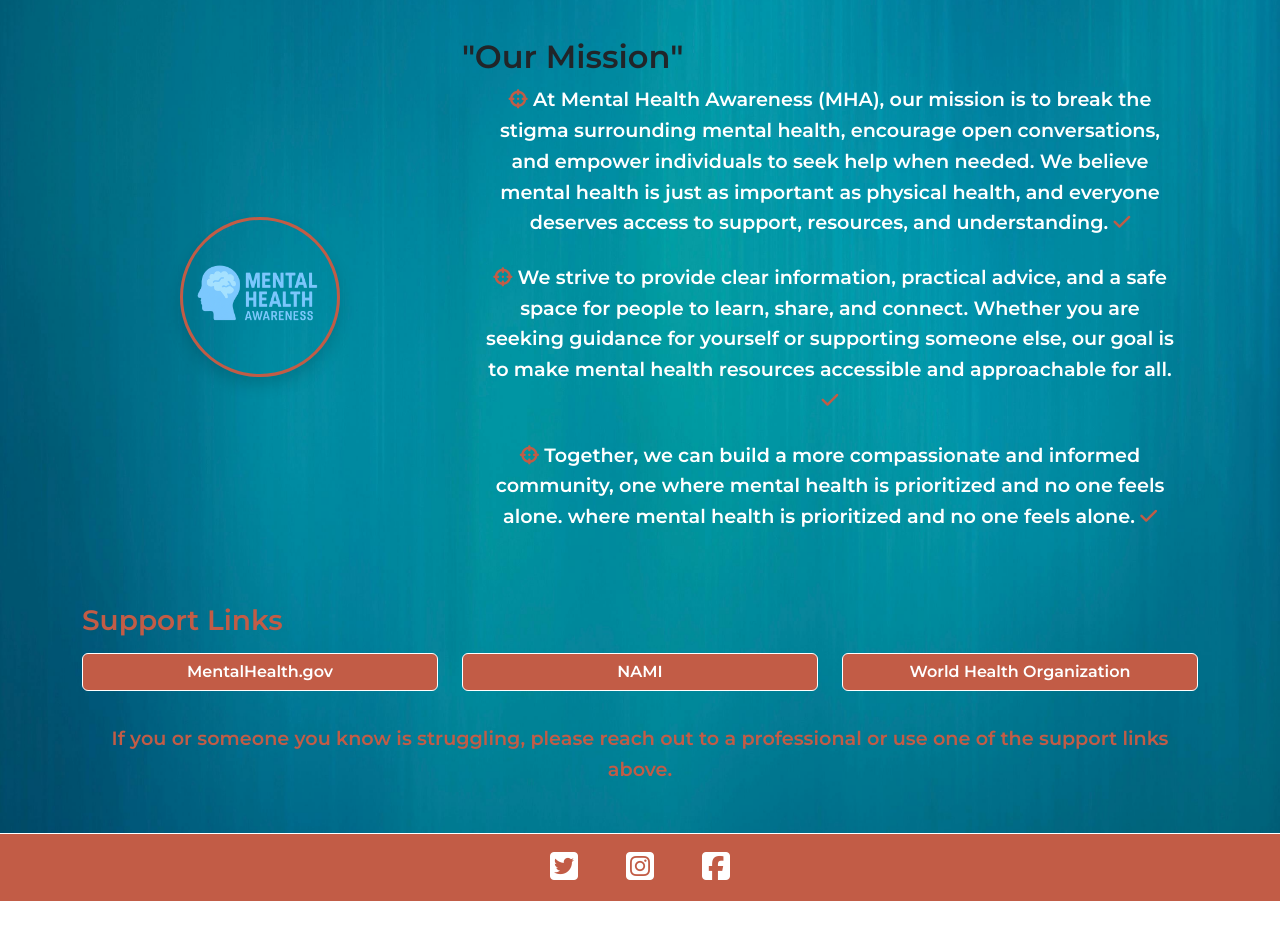
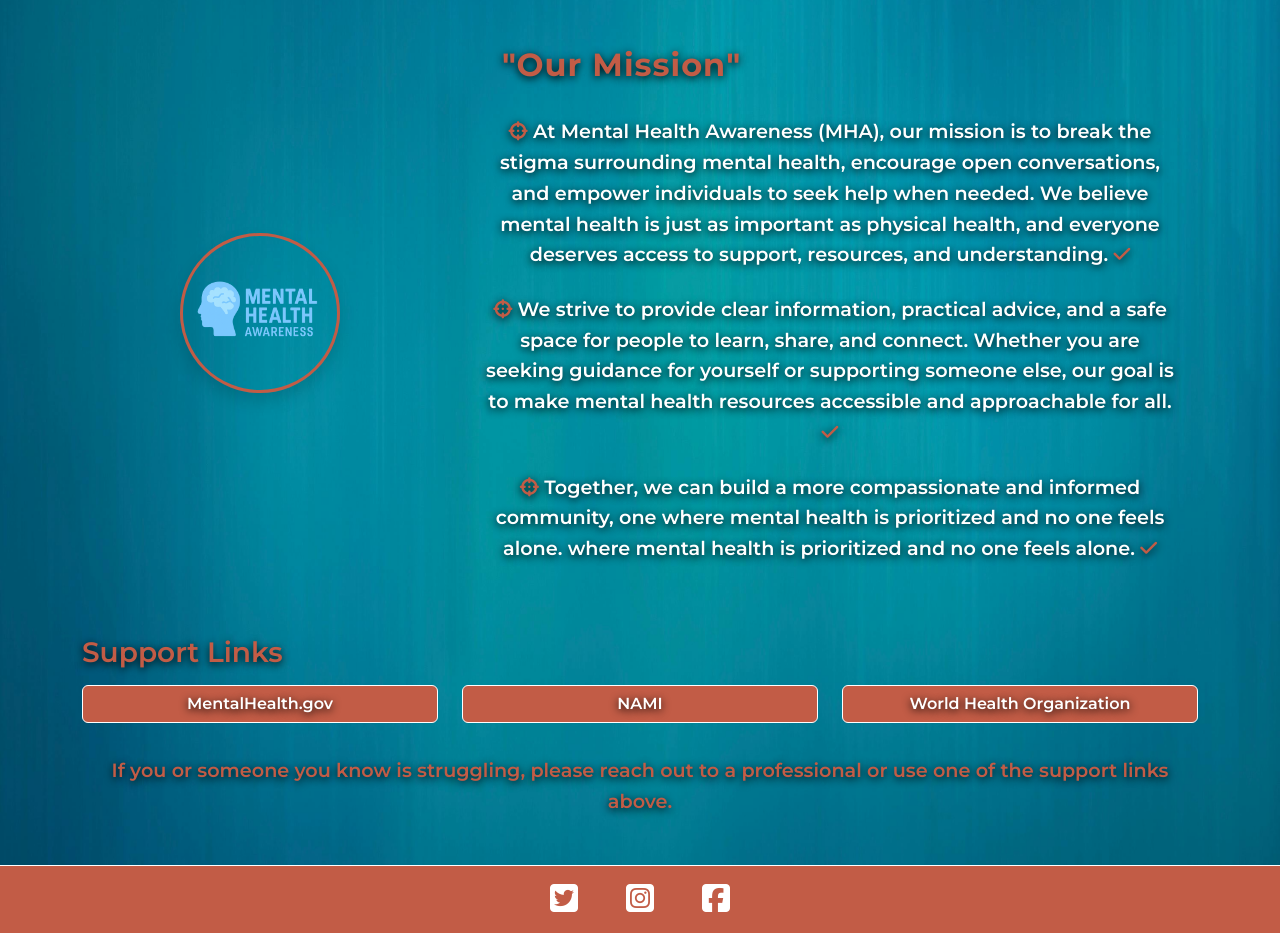
Before and after one commit to Learan-Canning/mental-health-awareness, a plain HTML site: page ourmission.html in a window 1280 px wide. Shown: the part 440-1376 px from the top of the page. Before the commit the page ends 1344 px from the top, so only its background shows below. Drawn offline with nearby package versions, Linux system fonts and the light colour scheme; a web font is replaced by a local one.

Commit message:
add shadows to fonts, finish ourmission page, for now

```diff
--- a/assets/css/style.css
+++ b/assets/css/style.css
@@ -273,8 +273,43 @@ hr {
   box-shadow: 0 2px 8px rgba(0,0,0,0.12);
 }
 
+/* Make all icons on Our Mission page beige */
 .our-mission-paragraphs i,
 .our-mission-header-wrapper i,
+.our-mission-header i,
 .support-links-header i {
   color: #c25c46 !important;
 }
+
+/* Style "Our Mission" header: beige text, no background, no border, black shadow */
+.our-mission-header {
+  color: #c25c46;
+  background: transparent;
+  border: none;
+  border-radius: 0;
+  padding: 0.5rem 2.5rem;
+  font-weight: 700;
+  box-shadow: none;
+  display: inline-block;
+  margin-bottom: 1.5rem;
+  letter-spacing: 1px;
+  text-shadow: 0 2px 8px #000;
+}
+
+/* Slight black shadow on all texts in Our Mission section */
+.our-mission-paragraphs p,
+.our-mission-paragraphs li,
+.our-mission-paragraphs {
+  text-shadow: 0 2px 8px #000;
+}
+
+
+
+
+.mt-3.text-center {
+  text-shadow: 0 2px 8px #000;
+}
+
+.mb-3 {
+  text-shadow: 0 2px 8px #000;
+}
```
